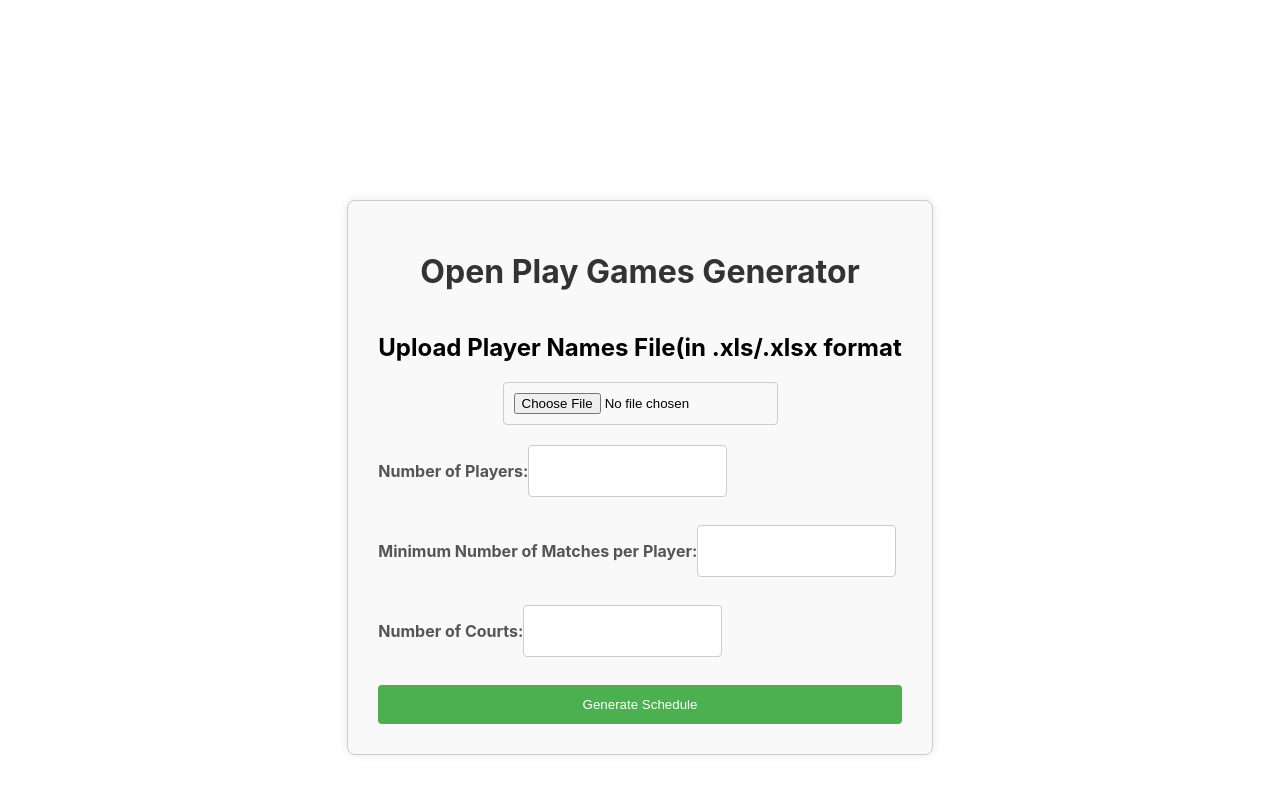
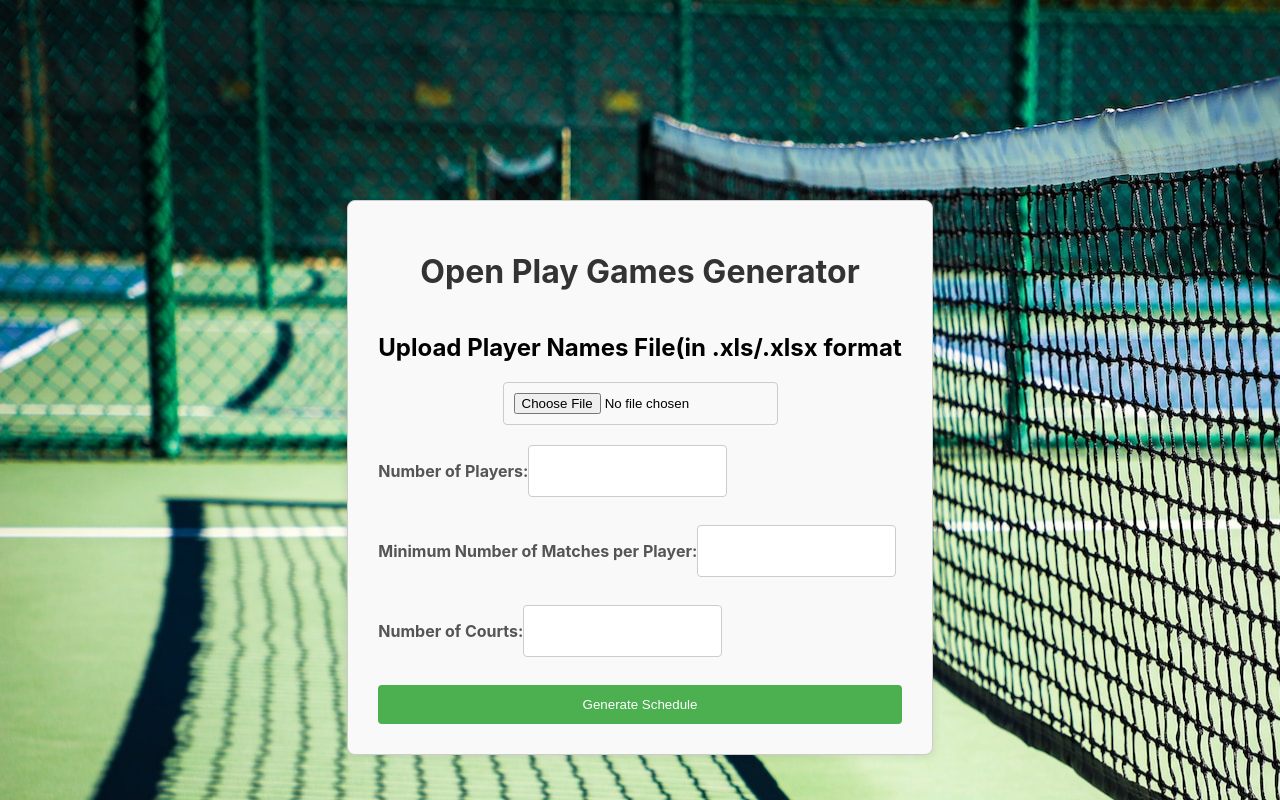
Before and after one commit to sowmyavj/open-play-generator, a React (Create React App) app: page / in a window 1280 px wide. Shown: the top 800 px of the page. Built offline with nearby package versions, Linux system fonts and the light colour scheme.

Commit message:
add image

```diff
--- a/src/App.css
+++ b/src/App.css
@@ -4,6 +4,7 @@
   justify-items: center;
   align-items: center;
   justify-content: center;
+  background-image: url("./pickleball_image.jpg");
 }
 
 .App-logo {
```
Also changed, not shown: src/pickleball_image.jpg (added), 10 other files (tests, documents, lock files or other folders).
